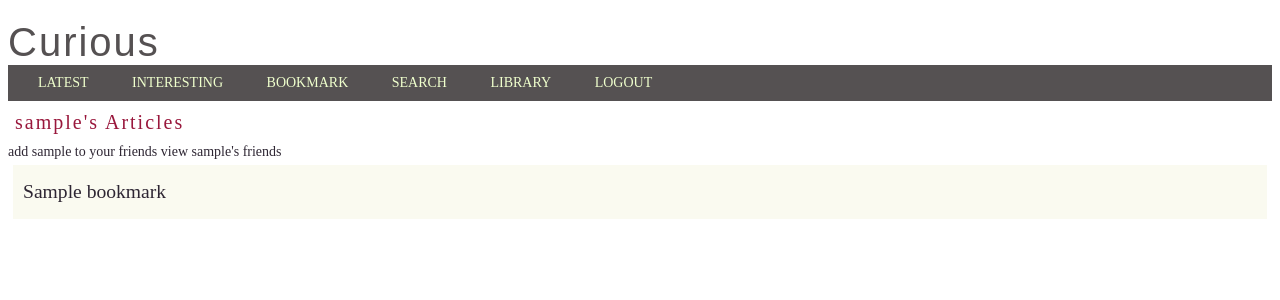
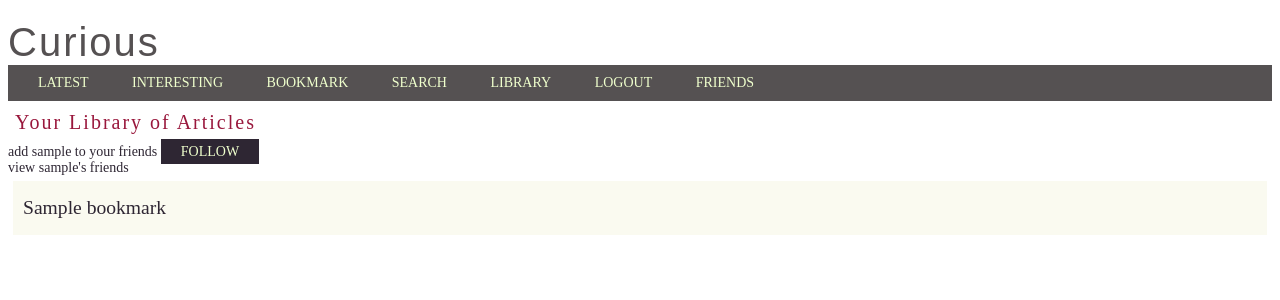
Before and after one commit to Apechai/bookmarks, a Django app: template templates/user_page.htm in a window 1280 px wide. Shown: the top 300 px of the page. Run offline with Django 3.2, Linux system fonts and the light colour scheme; a user stored in the database is signed in; tables that the repository leaves empty hold one stand-in row (values such as "Sample post"); the template is opened without the code that fills it: most values are stand-ins (such as "Sample title", 1, 10 or a date in 2020).

Commit message:
updated base.htm #

```diff
--- a/site_media/style.css
+++ b/site_media/style.css
@@ -98,6 +98,21 @@ input {
 	padding: 0px 10px;
 }
 
+#button {
+	background-color: #2E2633;
+	color: white;
+	font-size: 100%;
+	padding: 5px 20px;
+	text-transform: uppercase;
+	text-align: center;
+	color: #EFFFCD;
+	text-decoration: none;
+	font-family: "adobe-garamond-pro-1", serif;
+}
+#button hover{
+	text-decoration: none;
+}
+
 ul.tags, ul.tags li {
 	display: inline;
 	margin: 0;
@@ -130,6 +145,26 @@ ul.bookmarks li{
 	padding: 1em 0em;
 }
 
+ul.friends {
+	list-style-type: none;
+	font-family: "Minion Pro", serif;
+	margin: 0;
+	padding: 0;
+}
+
+ul.friends li{
+	padding: 1em 0em;
+}
+
+#friend a{
+	padding: 2px 10px;
+	margin: 5px;
+	background-color: #fafaf0;
+	font-weight: bold;
+	font-size: 140%;
+}
+
+
 textarea {
 	display: block;
 }
--- a/templates/base.htm
+++ b/templates/base.htm
@@ -23,6 +23,7 @@
 			<a href="/search/">search</a>
 			<a href="/user/{{ user.username }}">library</a>
 			<a href="/logout/">logout</a>
+			<a href="/friends/{{ user.username }}/">friends</a>
 		{% else %}
 			<a href="/login/">login</a>
 			<a href="/register/">register</a>
--- a/templates/user_page.htm
+++ b/templates/user_page.htm
@@ -4,7 +4,7 @@
 {% endblock %}
 
 {% block title %}{{ username }}{% endblock %}
-{% block head %}{{ username }}'s Articles{% endblock %}
+{% block head %}Your Library of Articles{% endblock %}
 {% block content %}
 {% ifequal user.username username %}
 	<a href="/friends/{{username}}/">view your friends</a>
@@ -13,8 +13,8 @@
 		<a href="/friends/{{user.username}}/">
 		{{username}} is a friend of yours</a>
 	{% else %}
-		<a href="/friend/add/?username={{username}}">
-		add {{username}} to your friends</a>
+		add {{username}} to your friends
+		<a href="/friend/add/?username={{username}}" id="button">Follow</a><br/>
 	{% endif %}
 	<a href="/friends/{{username}}/">
 	view {{username}}'s friends</a>
```
Also changed, not shown: templates/friends_page.htm (+7 -3 lines), 1 other file.
